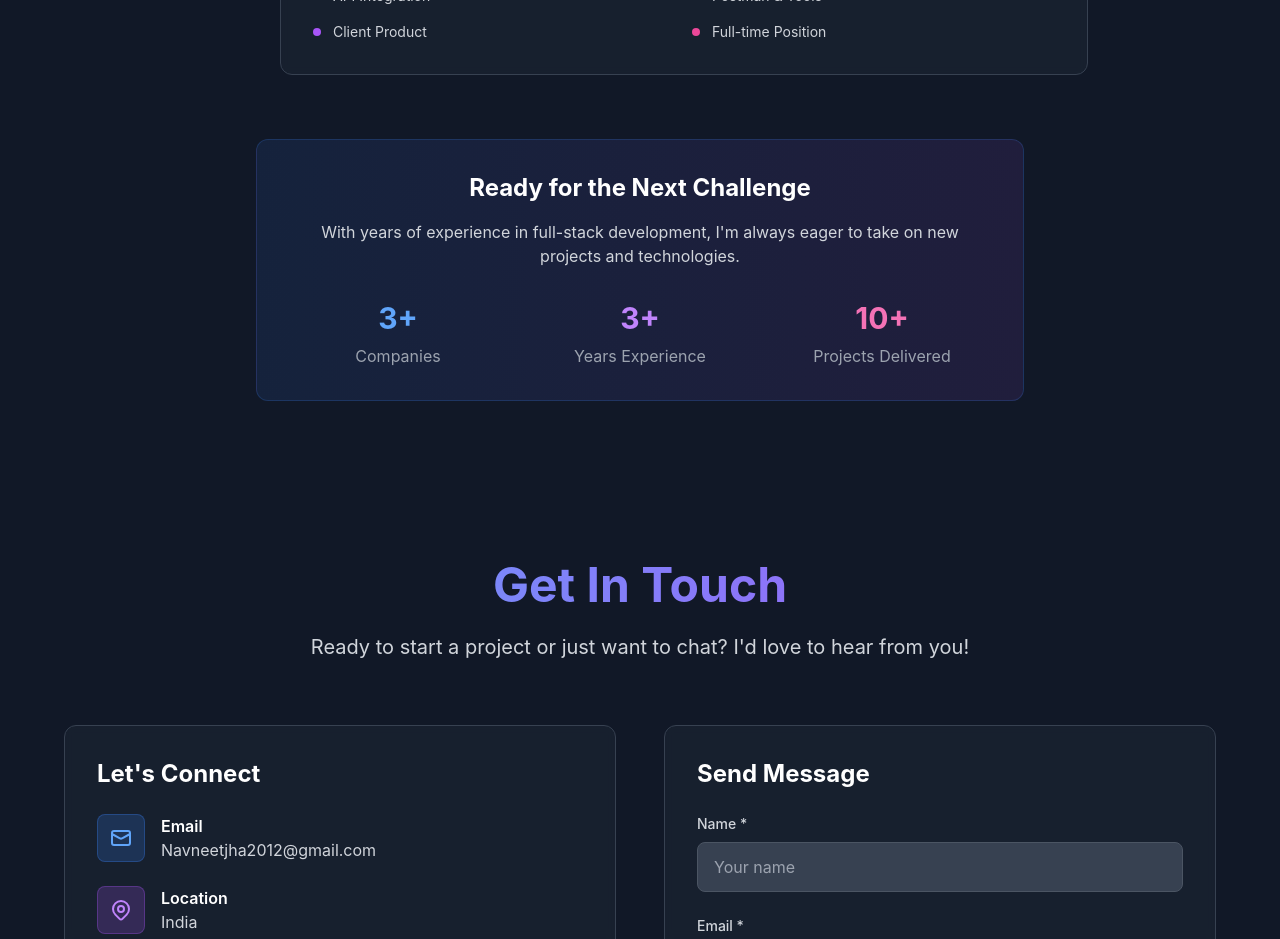
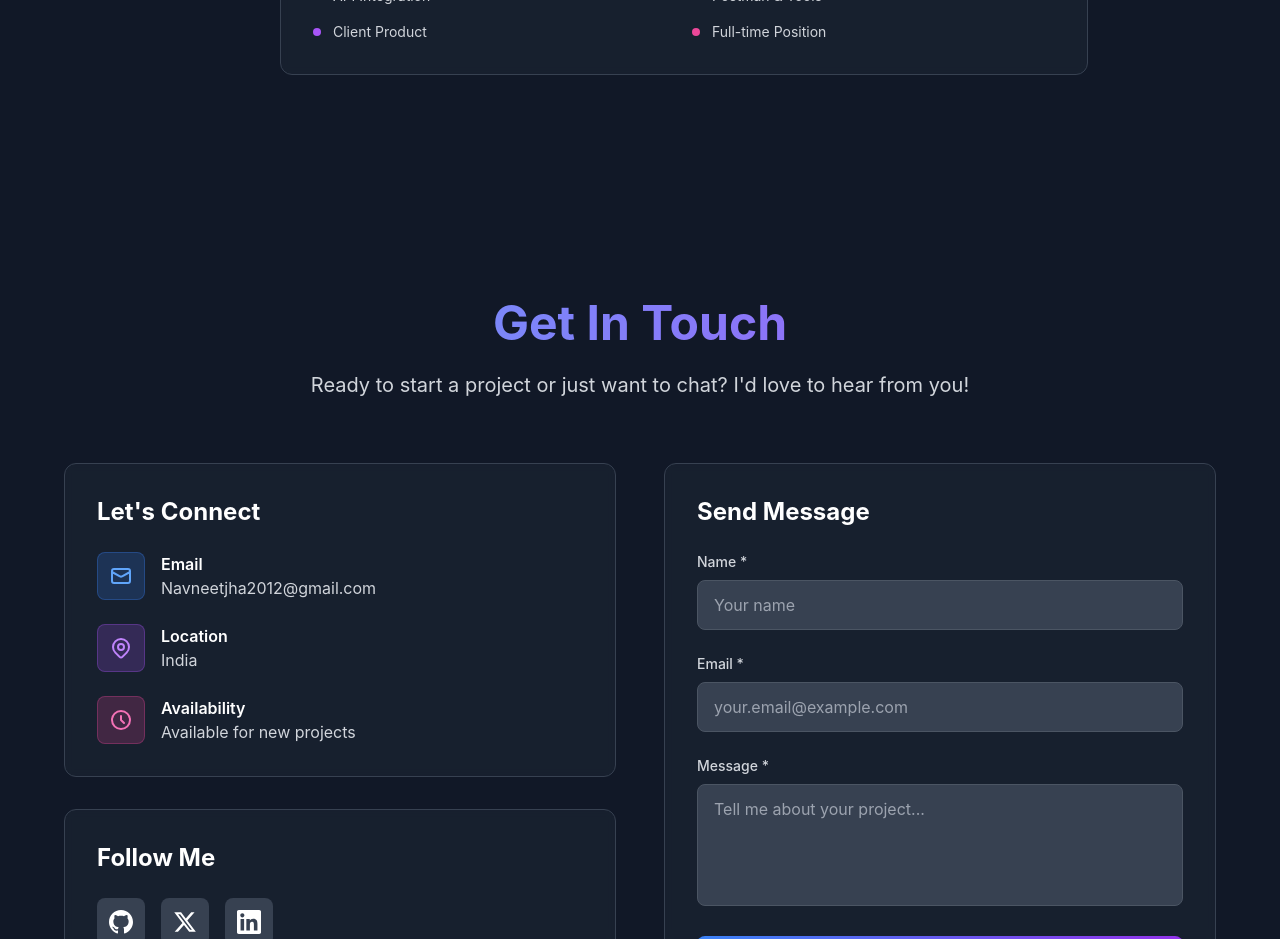
Before and after one commit to navneet9971/navneet-portfolio-new, a Next.js app: page / in a window 1280 px wide. Shown: the part 9540-10479 px from the top of the page. Built offline with nearby package versions, Linux system fonts and the light colour scheme.

Commit message:
remove one design

```diff
--- a/components/Experience.js
+++ b/components/Experience.js
@@ -250,7 +250,7 @@ const Experience = () => {
         {/* Experience Summary */}
         <div className="text-center mt-16">
           {/* Desktop Summary Design */}
-          <div className="hidden lg:block bg-gradient-to-r from-blue-500/10 to-purple-500/10 border border-blue-500/20 rounded-xl p-8 max-w-3xl mx-auto">
+          {/* <div className="hidden lg:block bg-gradient-to-r from-blue-500/10 to-purple-500/10 border border-blue-500/20 rounded-xl p-8 max-w-3xl mx-auto">
             <h3 className="text-2xl font-bold mb-4 text-white">
               Ready for the Next Challenge
             </h3>
@@ -277,7 +277,7 @@ const Experience = () => {
                 <div className="text-gray-400">Projects Delivered</div>
               </div>
             </div>
-          </div>
+          </div> */}
 
           {/* Mobile Summary Design */}
           <div className="lg:hidden">
--- a/pages/api/sitemap.xml.js
+++ b/pages/api/sitemap.xml.js
@@ -1,4 +1,4 @@
-const SITE_URL = 'https://navneet-portfolio.vercel.app'
+const SITE_URL = 'https://navneet-portfolio-black.vercel.app/'
 
 export default function handler(req, res) {
   const currentDate = new Date().toISOString().split('T')[0]
```
